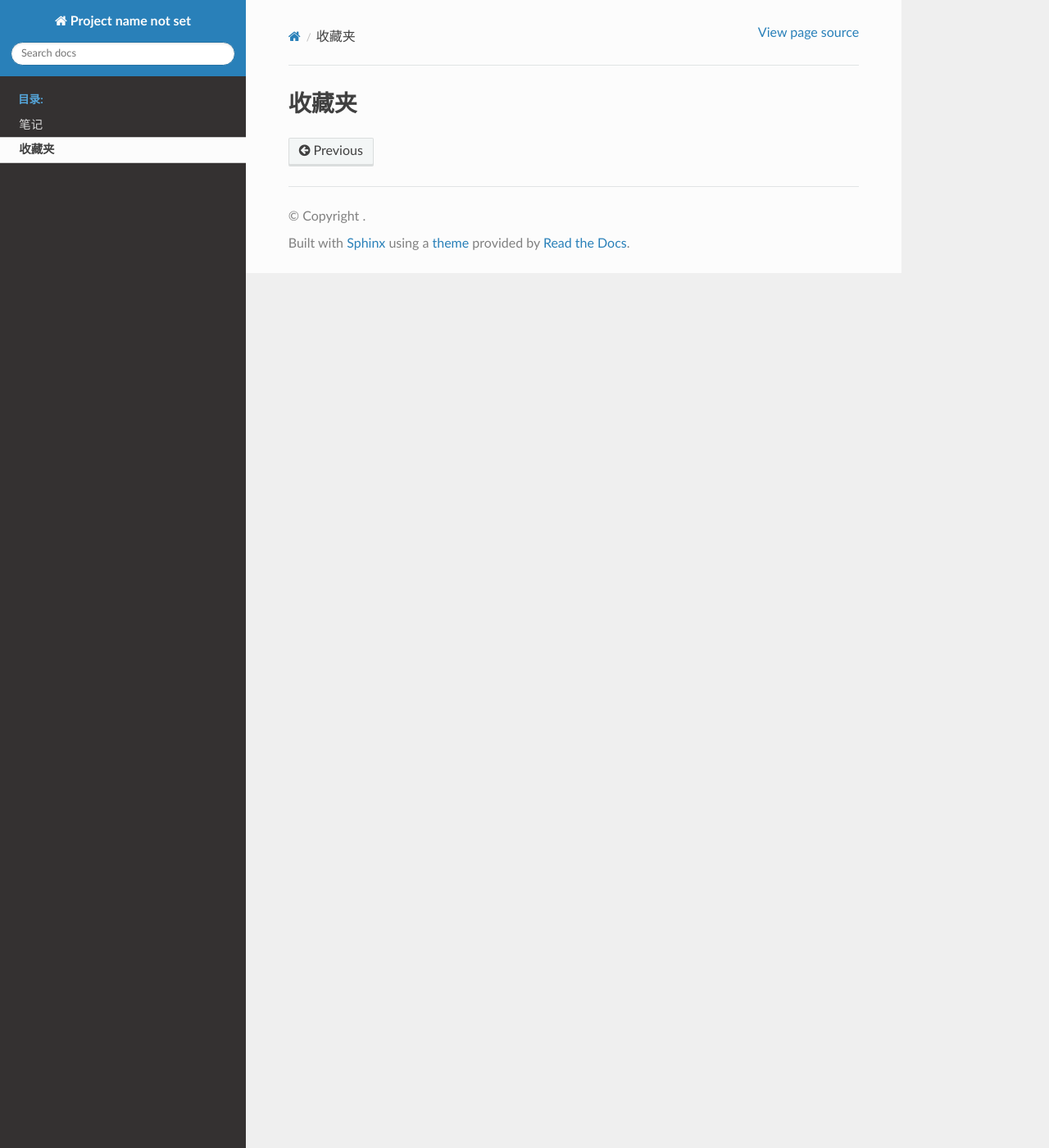
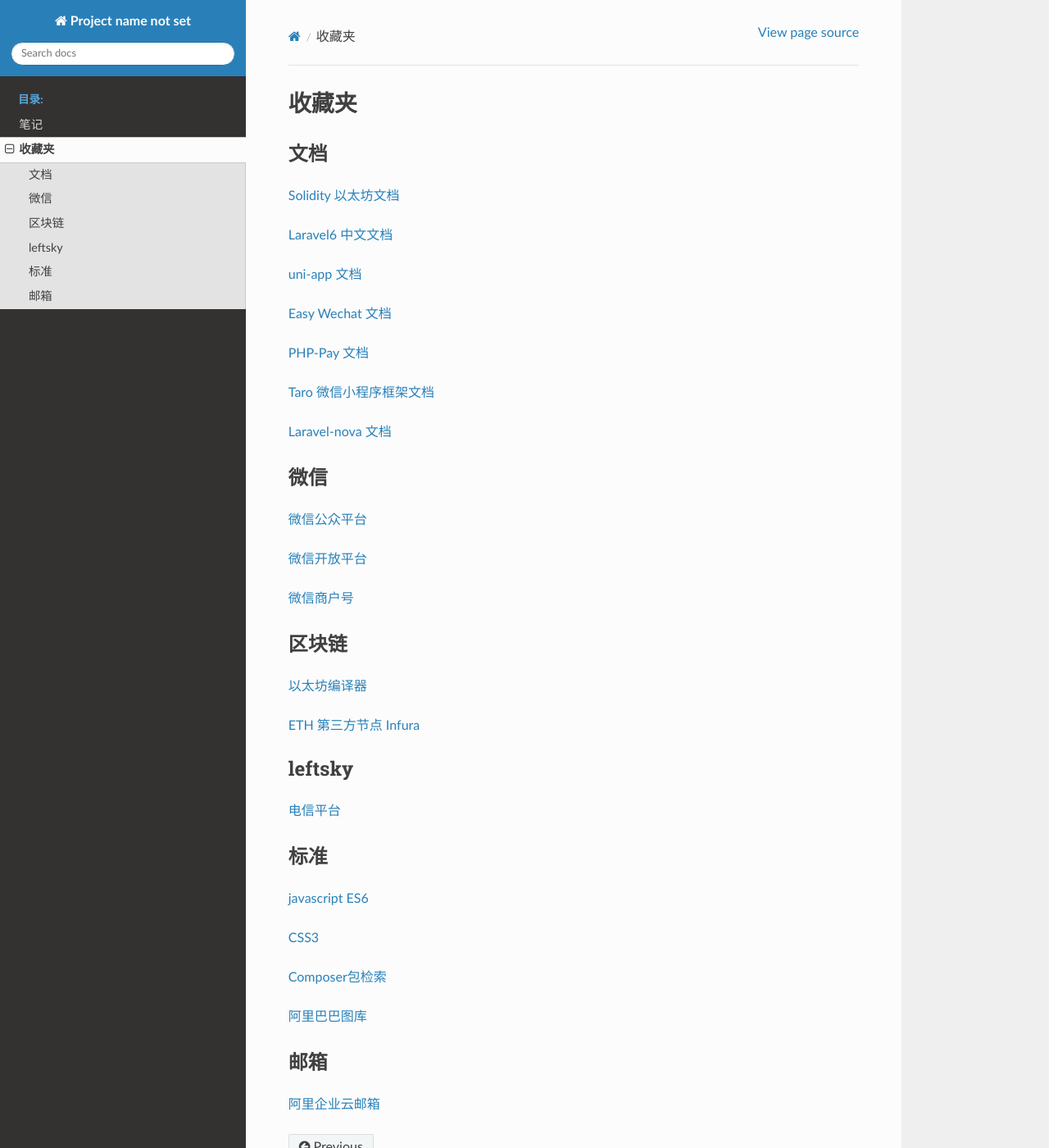
Before and after one commit to leftsky/doc, a Sphinx documentation site: the page built from source/nav.md, in a window 1280 px wide and 1400 px high. Shown: the whole window at 82% size. Built offline with Sphinx 7.4.7 and the Read the Docs theme 2.0.0, drawn with Linux system fonts in a browser that asks for light colours.

Commit message:
no message

```diff
--- a/source/nav.md
+++ b/source/nav.md
@@ -1,2 +1,50 @@
 收藏夹
 =========
+
+## 文档
+
+[Solidity 以太坊文档](https://solidity.readthedocs.io/en/latest/)
+
+[Laravel6 中文文档](https://learnku.com/docs/laravel/6.x/releases/5121)
+
+[uni-app 文档](https://uniapp.dcloud.io/)
+
+[Easy Wechat 文档](https://www.easywechat.com/)
+
+[PHP-Pay 文档](https://pay.yanda.net.cn/)
+
+[Taro 微信小程序框架文档](https://taro-docs.jd.com/taro/docs/README.html)
+
+[Laravel-nova 文档](https://nova.laravel.com/docs/2.0/installation.html)
+
+## 微信
+
+[微信公众平台](https://mp.weixin.qq.com/)
+
+[微信开放平台](https://open.weixin.qq.com/)
+
+[微信商户号](https://pay.weixin.qq.com/)
+
+## 区块链
+
+[以太坊编译器](http://remix.ethereum.org/)
+
+[ETH 第三方节点 Infura](https://infura.io/)
+
+## leftsky
+
+[电信平台](https://iam.ctwing.cn/)
+
+## 标准
+
+[javascript ES6](http://es6-features.org/)
+
+[CSS3](https://css3test.com/)
+
+[Composer包检索](https://packagist.org/)
+
+[阿里巴巴图库](https://www.iconfont.cn/)
+
+## 邮箱
+
+[阿里企业云邮箱](http://mail.hichina.com/alimail/auth/login?lang=zh_CN)
```
